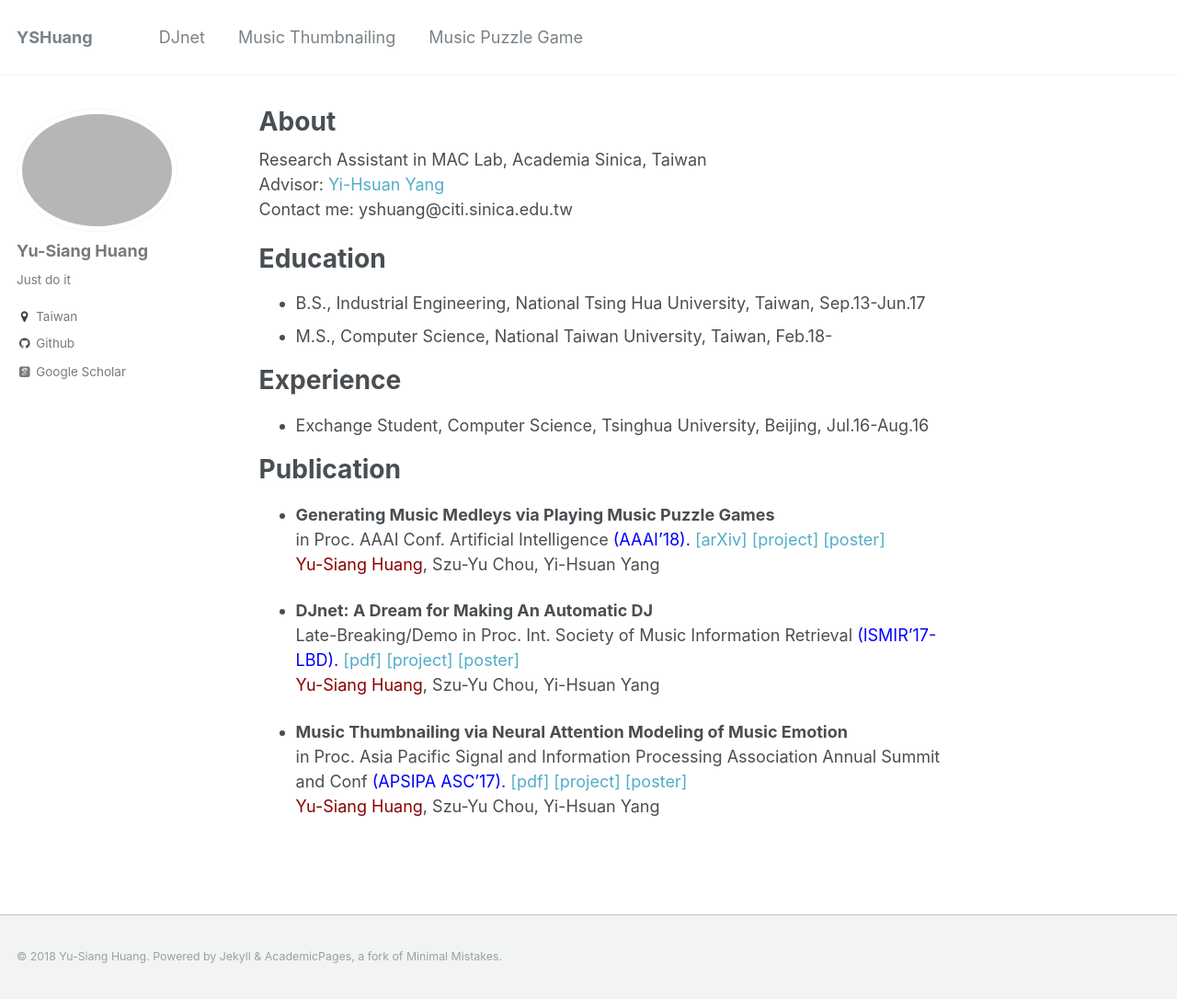
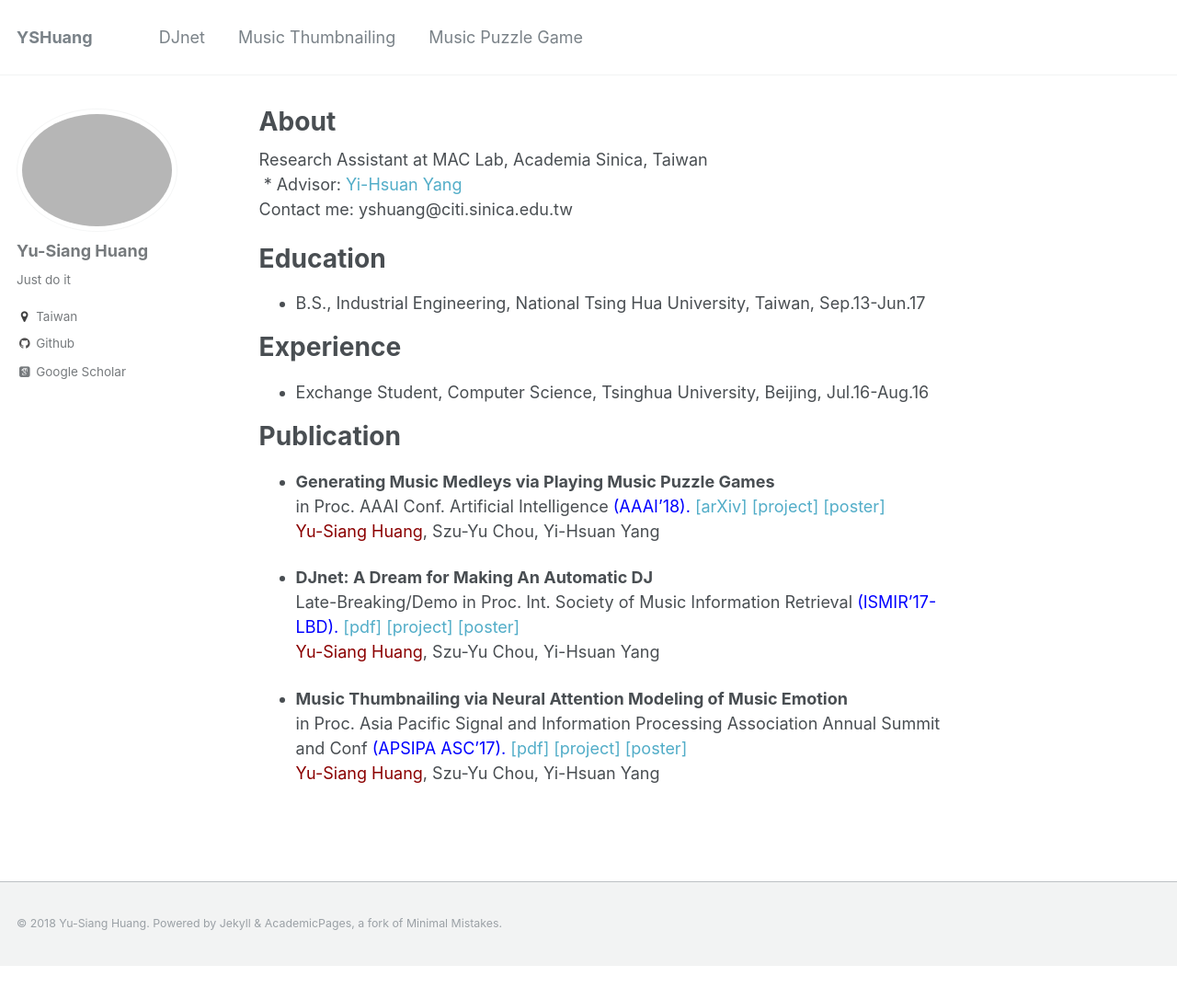
Before and after one commit to remyhuang/remyhuang.github.io, a Jekyll site: the page built from _pages/about.md, in a window 1280 px wide and 1086 px high. Shown: the whole window at 92% size. Built offline with Jekyll 4.4.1, drawn with Linux system fonts in a browser that asks for light colours; some web fonts are replaced.

Commit message:
Update about.md

```diff
--- a/_pages/about.md
+++ b/_pages/about.md
@@ -8,18 +8,17 @@ redirect_from:
   - /about.html
 
 ---
-Research Assistant in MAC Lab, Academia Sinica, Taiwan<br />
-Advisor: [Yi-Hsuan Yang](http://mac.citi.sinica.edu.tw/~yang/) <br />
+Research Assistant at MAC Lab, Academia Sinica, Taiwan<br />
+  * Advisor: [Yi-Hsuan Yang](http://mac.citi.sinica.edu.tw/~yang/) <br />
 Contact me: yshuang@citi.sinica.edu.tw
 
 Education
 ======
 * B.S., Industrial Engineering, National Tsing Hua University, Taiwan,  Sep.13-Jun.17
-* M.S., Computer Science, National Taiwan University, Taiwan,  Feb.18-
 
 Experience
 =====
-* Exchange Student, Computer Science, Tsinghua University, Beijing,  Jul.16-Aug.16<br />
+* Exchange Student, Computer Science, Tsinghua University, Beijing,  Jul.16-Aug.16
 
 Publication
 ======
```
